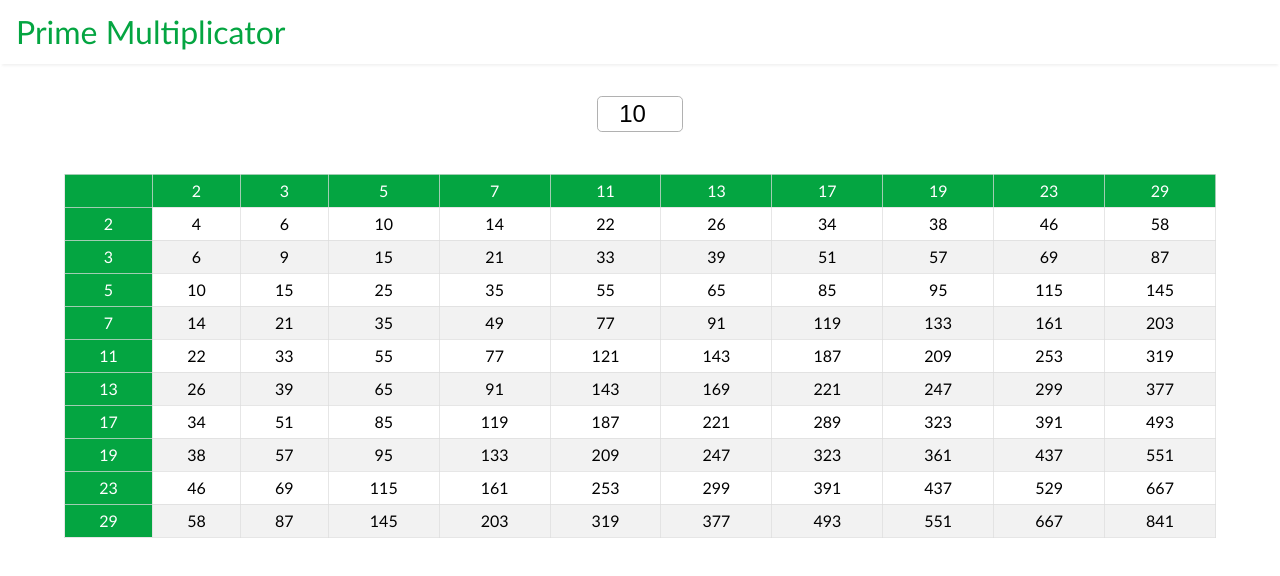
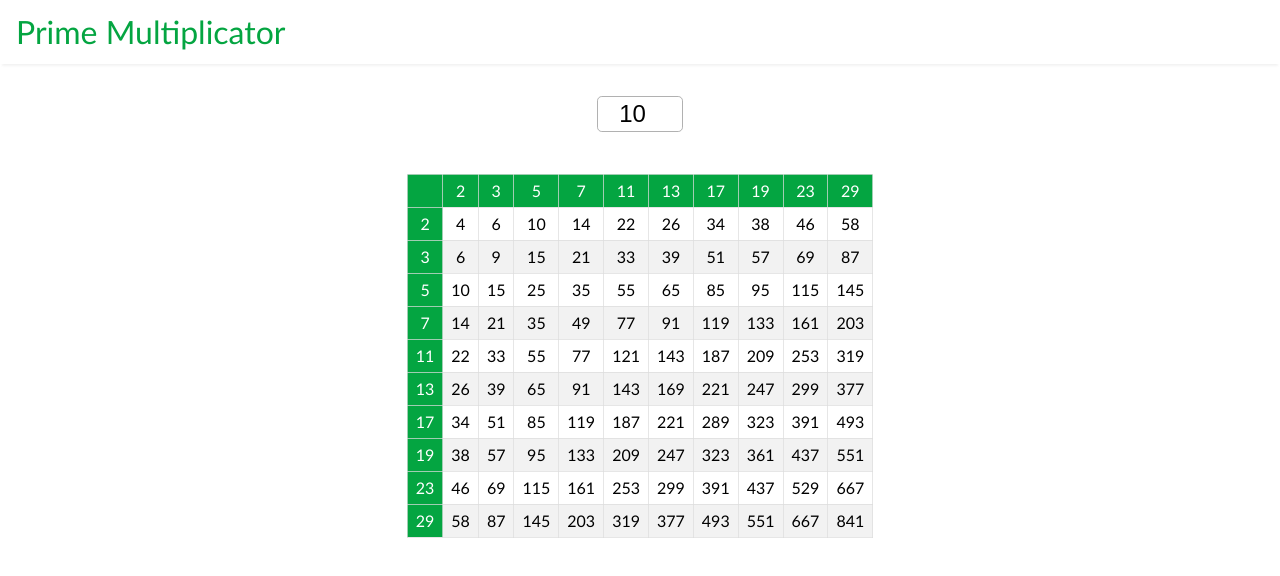
Before and after one commit to Oyekunle-Mark/prime-multiplicator, a React (Create React App) app: page / in a window 1280 px wide. Shown: the top 576 px of the page. Built offline with nearby package versions, Linux system fonts and the light colour scheme.

Commit message:
Added a max-width to the table

```diff
--- a/src/components/table/Table.css
+++ b/src/components/table/Table.css
@@ -1,6 +1,6 @@
 table {
   border-collapse: collapse;
-  width: 90%;
+  max-width: 90%;
   margin: 2rem 0;
   text-align: center;
 }
```
